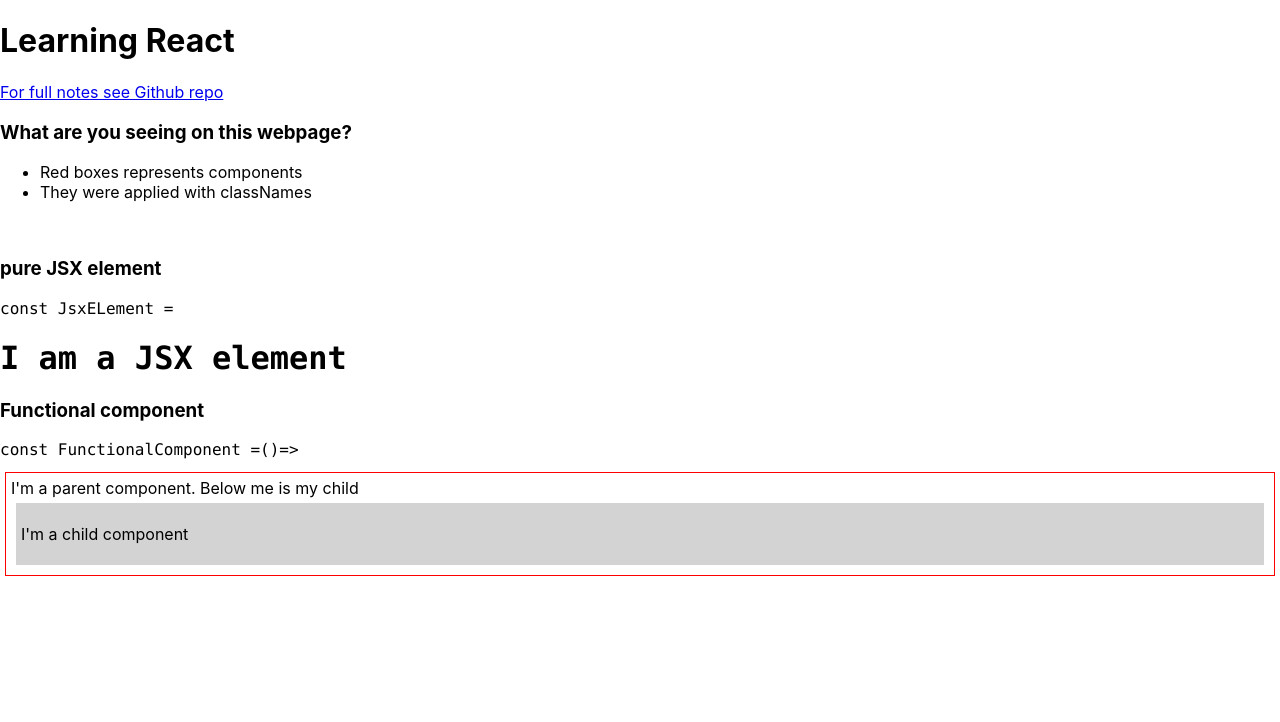
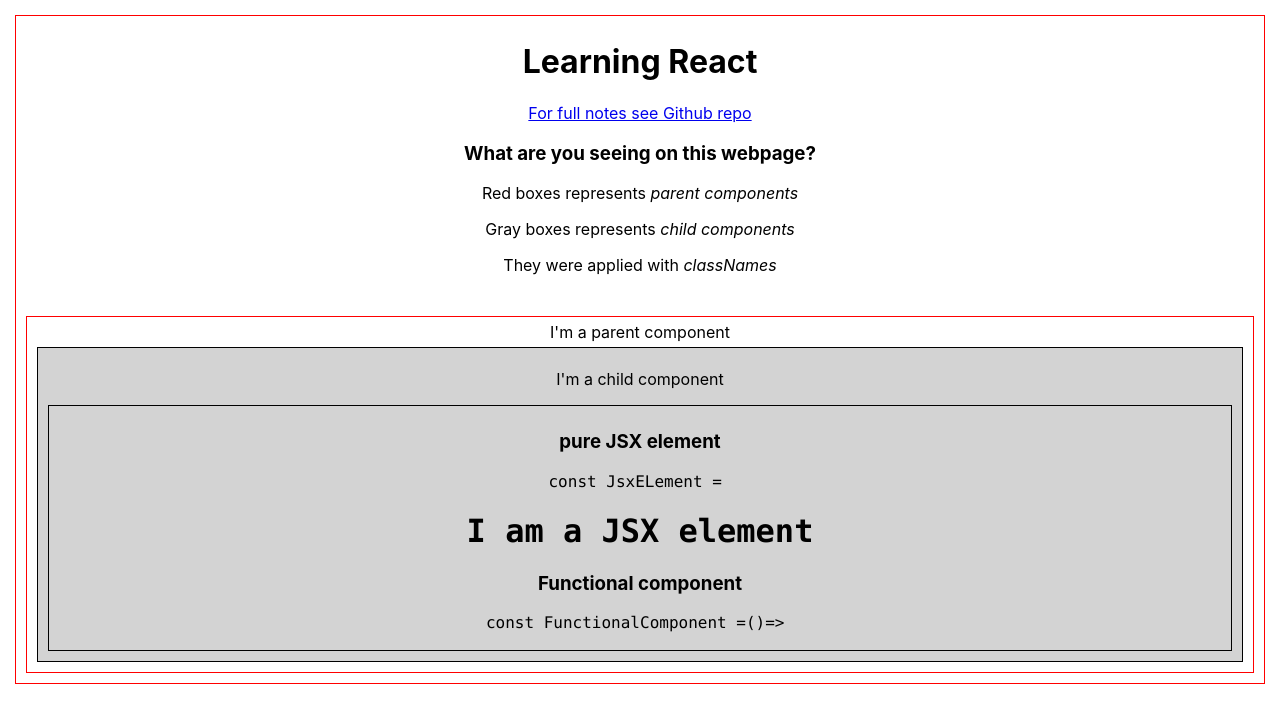
Before and after one commit to phongnguyen39/freecodecamp_react, a React (Create React App) app in the folder freecodecamp/: page / in a window 1280 px wide. Shown: the top 722 px of the page. Built offline with nearby package versions, Linux system fonts and the light colour scheme.

Commit message:
add :hover selectors to highlight components in playground.  Added array props

```diff
--- a/freecodecamp/src/App.css
+++ b/freecodecamp/src/App.css
@@ -1,3 +1,7 @@
+.container {
+  padding: 10px;
+  text-align: center;
+}
 .p_components {
   border: 1px solid red;
   padding: 5px;
@@ -5,8 +9,13 @@
 }
 .c_components {
   background-color: lightgray;
+  border: 1px solid black;
   padding: 5px;
   margin: 5px;
+}
+
+.c_components:hover {
+  background-color: white;
 }
 
 .App {
@@ -47,3 +56,9 @@
     transform: rotate(360deg);
   }
 }
+
+li {
+  list-style: none;
+  margin: 0;
+  padding: 0;
+}
--- a/freecodecamp/src/index.js
+++ b/freecodecamp/src/index.js
@@ -8,18 +8,18 @@ import * as serviceWorker from './serviceWorker';
 const JSX =
   <div><p> Paragraph One</p><p>Paragraph Two</p><p>Paragraph Three</p></div>
 
-
-
 class Descriptions extends React.Component {
   render() {
     return (
       <div>
         <h3>What are you seeing on this webpage?</h3>
-        <ul>
-          <li>Red boxes represents components</li>
-          <li>They were applied with classNames</li>
-        </ul>
+        <p>Red boxes represents <i>parent components</i></p>
+        <p>Gray boxes represents <i>child components</i></p>
+        <p>They were applied with <i>classNames</i></p>
         <br />
+        {/* <svg>
+          <circle cx='50' cy='50' r='40' stroke='green' stroke-width='4' fill='yellow' />
+        </svg> */}
       </div>
     )
   }
@@ -36,7 +36,7 @@ const MyComponent = function () {
 class JSXvsFunction extends Component {
   render() {
     return (
-      <div>
+      <div className='c_components'>
         <h3>pure JSX element</h3>
         <pre><code>const JsxELement = <div><h1>I am a JSX element</h1></div></code>
         </pre>
@@ -51,6 +51,7 @@ const ChildComponent = () => {
   return (
     <div className='c_components'>
       <p>I'm a child component</p>
+      <JSXvsFunction />
     </div>
   )
 }
@@ -58,7 +59,7 @@ const ChildComponent = () => {
 const ParentComponent = () => {
   return (
     <div className='p_components'>
-      <p1>I'm a parent component. Below me is my child</p1>
+      <p1>I'm a parent component</p1>
       <ChildComponent />
     </div>
   )
@@ -70,12 +71,14 @@ class Es6Component extends React.Component {
 
   render() {
     return (
-      <div className='components'>
-        <h1>Learning React</h1>
-        <a href='https://github.com/phongnguyen39/freecodecamp_react' alt="Github link to readme" target='_blank'>For full notes see Github repo</a>
-        <Descriptions />
-        <JSXvsFunction />
-        <ParentComponent />
+      <div className='container'>
+        <div className='p_components'>
+          <h1>Learning React</h1>
+          <a href='https://github.com/phongnguyen39/freecodecamp_react' alt="Github link to readme" target='_blank'>For full notes see Github repo</a>
+          <Descriptions array={['rate','fart']}/>
+
+          <ParentComponent />
+        </div>
       </div>
     )
   }
```
